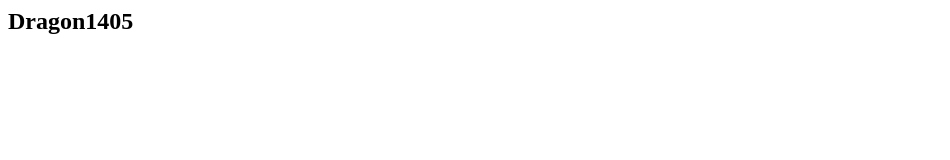
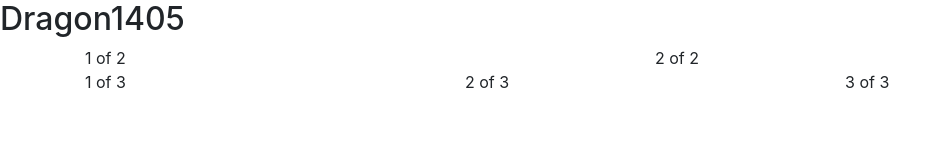
Before and after one commit to dragon1405/Dragon, a plain HTML site: page Index2.html in a window 1280 px wide. Shown: the whole page, without its empty margins (0-950 px from the left). Drawn offline with nearby package versions, Linux system fonts and the light colour scheme.

Commit message:
Agrege cambios estructura

```diff
--- a/Index2.html
+++ b/Index2.html
@@ -1,8 +1,37 @@
-<html>
-	<header>
-		<title>Dragon22</title>
-	</header>
-	<body>
-	<h2>Dragon1405</h2>
-	</body>
-</html
+<!DOCTYPE html>
+<html lang="es">
+<head>
+    <!-- CSS only -->
+    <link rel="stylesheet" href="https://stackpath.bootstrapcdn.com/bootstrap/4.5.1/css/bootstrap.min.css" integrity="sha384-VCmXjywReHh4PwowAiWNagnWcLhlEJLA5buUprzK8rxFgeH0kww/aWY76TfkUoSX" crossorigin="anonymous">
+
+    <!-- JS, Popper.js, and jQuery -->
+    <script src="https://code.jquery.com/jquery-3.5.1.slim.min.js" integrity="sha384-DfXdz2htPH0lsSSs5nCTpuj/zy4C+OGpamoFVy38MVBnE+IbbVYUew+OrCXaRkfj" crossorigin="anonymous"></script>
+    <script src="https://cdn.jsdelivr.net/npm/popper.js@1.16.1/dist/umd/popper.min.js" integrity="sha384-9/reFTGAW83EW2RDu2S0VKaIzap3H66lZH81PoYlFhbGU+6BZp6G7niu735Sk7lN" crossorigin="anonymous"></script>
+    <script src="https://stackpath.bootstrapcdn.com/bootstrap/4.5.1/js/bootstrap.min.js" integrity="sha384-XEerZL0cuoUbHE4nZReLT7nx9gQrQreJekYhJD9WNWhH8nEW+0c5qq7aIo2Wl30J" crossorigin="anonymous"></script>
+    <title>Dragon </title>
+</head>
+<body>
+    <h2>Dragon1405</h2>
+
+    <div class="container">
+        <div class="row">
+            <div class="col">
+                1 of 2
+            </div>
+            <div class="col">
+                2 of 2
+            </div>
+        </div>
+        <div class="row">
+            <div class="col">
+                1 of 3
+            </div>
+            <div class="col">
+                2 of 3
+            </div>
+            <div class="col">
+                3 of 3
+            </div>
+        </div>
+</body>
+</html>
```
